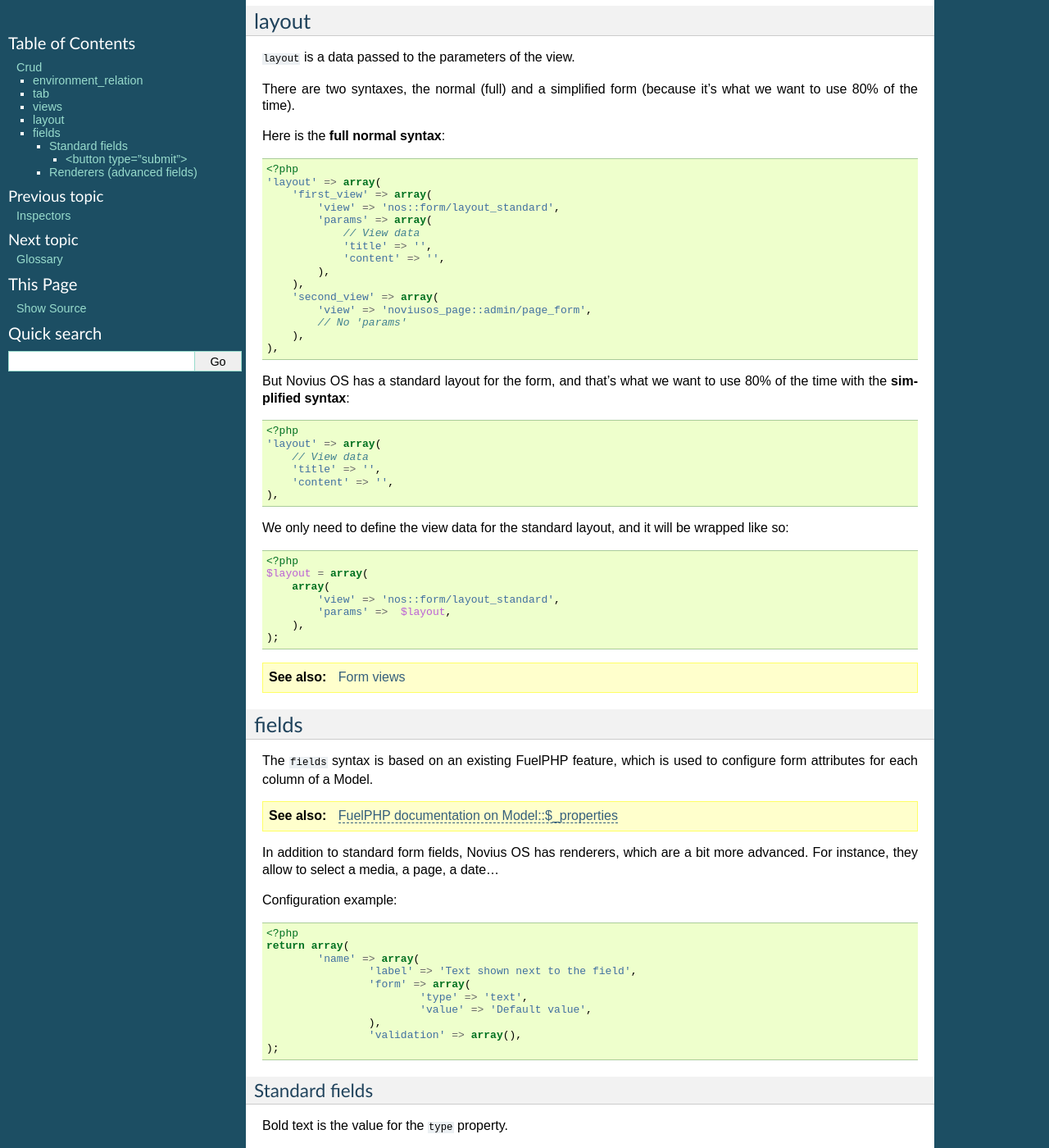
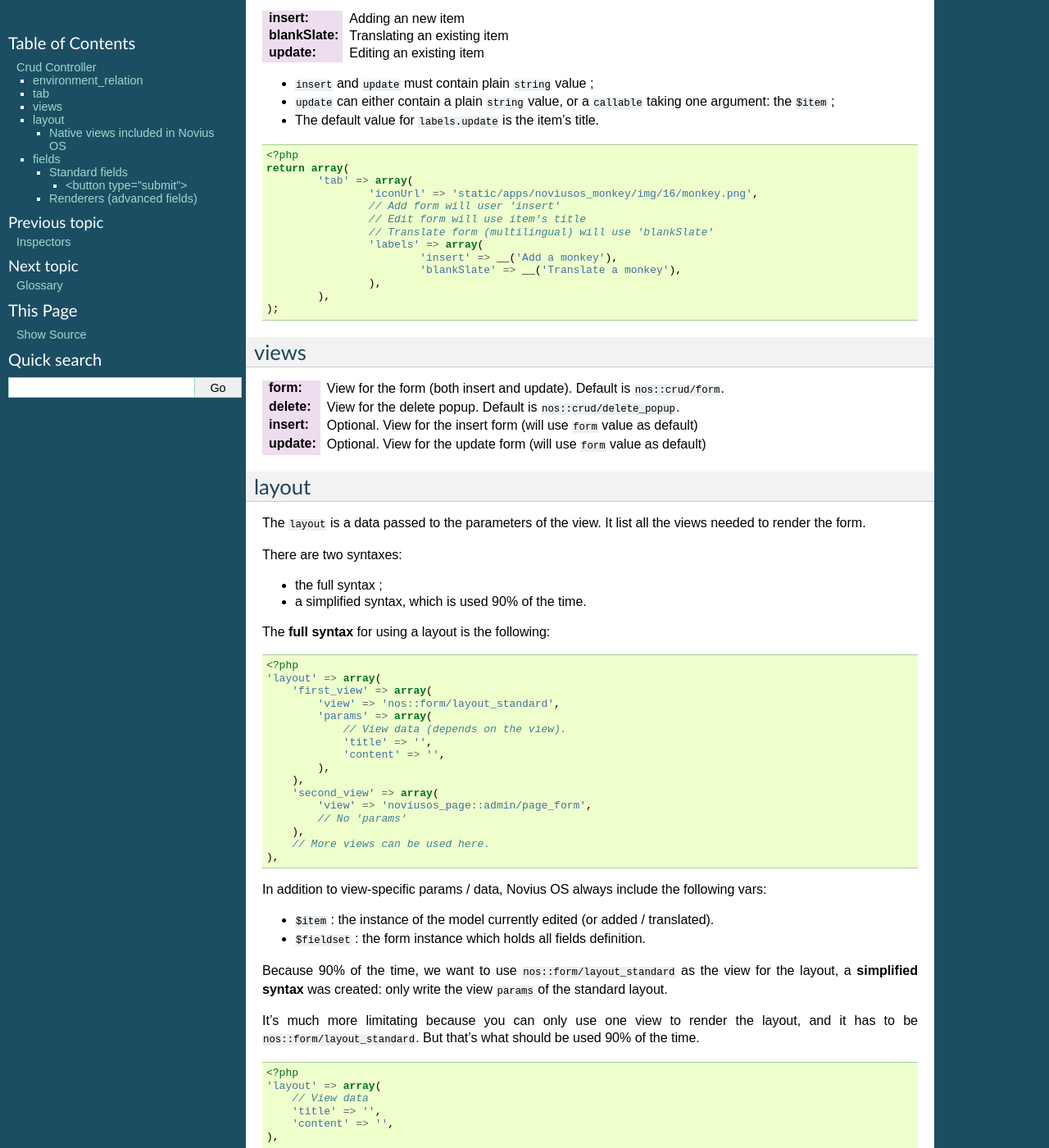
Before and after one commit to vrcAlbert/documentation-api, a Sphinx documentation site: the page built from source/php/configuration/application/crud.rst, in a window 1280 px wide and 1400 px high, scrolled down 1494 px. Shown: the whole window at 82% size. Built offline with Sphinx 7.4.7, drawn with Linux system fonts in a browser that asks for light colours; cross-references to code outside the pages are shown as plain code; some of the changed text lies outside the part shown.

Commit message:
Updating CRUD doc + refactored views to have 1 file per entry

```diff
--- a/source/php/configuration/application/crud.rst
+++ b/source/php/configuration/application/crud.rst
@@ -1,19 +1,45 @@
-Crud
-####
+Crud Controller
+###############
 
-Configuration for :php:class:`Nos\\Orm\\Model`'s appdesk.
 
-Associative array:
+The CRUD controller is in charge of generating the forms (add, edit & delete) related to an item / model and handling
+automatically the multilingual / translation problematic.
+
 
 :controller_url: Url of the CRUD controller
-:model:          Model handled by this controller
+:model:          Which model it generates the form for.
 :environment_relation: Relation name. Allows to define a children / parent relationship.
-:tab:            Tab informations, see :ref:`javascript/$/nosAction/nosTabs`
+:tab:            Tab informations (such as the icon & label), see :ref:`javascript/$/nosAction/nosTabs`
 :views:          Optional. Views locations.
-:layout:         Where fields are displayed on form. Optional if `layout_insert` and `layout_update` are defined.
+:layout:         How the form looks like and where fields are displayed inside it. Optional if `layout_insert` and `layout_update` are defined.
 :layout_insert:  Optional. Specific layout for insert. Will use ``layout`` as default value.
 :layout_update:  Optional. Specific layour for update. Will use ``layout`` as default value.
 :fields:         All fields displayed in the form.
+
+
+.. code-block:: php
+
+	<?php
+	return array(
+		'controller_url' => '',
+        'environment_relation' => null,
+		'model' => '',
+        'tab' => array(
+            'iconUrl' => '',
+            'labels' => array(
+                'update' => null,
+                'insert' => 'New item',
+                'blankSlate' => 'Translate an item',
+            ),
+        ),
+		'layout' => array(),
+		'fields' => array(),
+        'require_js' => array(),
+        'views' => array(
+            'form' => 'nos::crud/form',
+            'delete' => 'nos::crud/delete_popup',
+        ),
+	);
 
 
 environment_relation
@@ -68,10 +94,25 @@
 :blankSlate: Translating an existing item
 :update:     Editing an existing item
 
-
 - ``insert`` and ``update`` must contain plain ``string`` value ;
 - ``update`` can either contain a plain ``string`` value, or a ``callable`` taking one argument: the ``$item`` ;
 - The default value for ``labels.update`` is the item's title.
+
+.. code-block:: php
+
+	<?php
+	return array(
+		'tab' => array(
+			'iconUrl' => 'static/apps/noviusos_monkey/img/16/monkey.png',
+			// Add form will user 'insert'
+			// Edit form will use item's title
+			// Translate form (multilingual) will use 'blankSlate'
+			'labels' => array(
+				'insert' => __('Add a monkey'),
+				'blankSlate' => __('Translate a monkey'),
+			),
+		),
+	);
 
 
 views
@@ -86,12 +127,14 @@
 layout
 ******
 
-``layout`` is a data passed to the parameters of the view.
+The ``layout`` is a data passed to the parameters of the view. It list all the views needed to render the form.
 
-There are two syntaxes, the normal (full) and a simplified form (because it's what we want to use 80% of the time).
+There are two syntaxes:
 
+- the full syntax ;
+- a simplified syntax, which is used 90% of the time.
 
-Here is the **full normal syntax**:
+The **full syntax** for using a layout is the following:
 
 .. code-block:: php
 
@@ -100,7 +143,7 @@
         'first_view' => array(
             'view' => 'nos::form/layout_standard',
             'params' => array(
-                // View data
+                // View data (depends on the view).
                 'title' => '',
                 'content' => '',
             ),
@@ -109,10 +152,23 @@
             'view' => 'noviusos_page::admin/page_form',
             // No 'params'
         ),
+        // More views can be used here.
     ),
 
 
-But Novius OS has a standard layout for the form, and that's what we want to use 80% of the time with the **simplified syntax**:
+In addition to view-specific params / data, Novius OS always include the following vars:
+
+* ``$item`` : the instance of the model currently edited (or added / translated).
+* ``$fieldset`` : the form instance which holds all fields definition.
+
+
+
+Because 90% of the time, we want to use ``nos::form/layout_standard`` as the view for the layout, a
+**simplified syntax** was created: only write the view  ``params`` of the standard layout.
+
+It's much more limitating because you can only use one view to render the layout, and it has to be
+``nos::form/layout_standard``. But that's what should be used 90% of the time.
+
 
 .. code-block:: php
 
@@ -135,21 +191,65 @@
         ),
     );
 
+.. code-block:: php
 
-.. seealso:: :doc:`/php/views/form`
+	<?php
+	// The following...
+	return array(
+		'layout' => array(
+			'view_1' => array(
+				'view' => 'nos::form/layout_standard',
+				'params' => array(
+                    // View data (depends on the view).
+				),
+			),
+		),
+	);
+
+	// ... is the same as this:
+	return array(
+		'layout' => array(
+			// View params for ``nos::form/layout_standard``.
+		),
+	);
+
+
+Native views included in Novius OS
+----------------------------------
+
+- Used as **container** for other layouts / views
+
+    * :ref:`php/views/form/layout_standard`: used as a container for other views ;
+    * :ref:`php/views/form_expander`: used inside ``layout_standard.content`` in the Pages application ;
+
+- Used as **final** views:
+
+    * :ref:`php/views/form_fields`: used inside ``layout_standard.content`` in the User application ;
+    * :ref:`php/views/form_accordion`: used inside ``layout_standard.menu`` in the Pages application.
+
+
+.. seealso:: :doc:`/php/views/index
+`
 
 .. _php/configuration/application/crud/fields:
 
 fields
 ******
 
-The ``fields`` syntax is based on an existing FuelPHP feature, which is used to configure form attributes for each column of a Model.
+Contains the fields definition, including:
+
+- a label ;
+- how the field is displayed: a native HTML ``<input>`` or a custom renderer (like date picker or wysiwyg) ;
+- validation rules.
+
+The ``fields`` syntax is based on an existing FuelPHP feature, which is used to configure form attributes for each
+column of a Model.
 
 .. seealso::
 
     `FuelPHP documentation on Model::$_properties <http://docs.fuelphp.com/packages/orm/creating_models.html#propperties>`__
 
-In addition to standard form fields, Novius OS has :term:`renderers <Renderer>`, which are a bit more advanced. For
+In addition to standard form fields, Novius OS has :ref:`renderers <php/renderers>`, which are a bit more advanced. For
 instance, they allow to select a media, a page, a date...
 
 
--- a/source/php/views/index.rst
+++ b/source/php/views/index.rst
@@ -4,4 +4,7 @@
 .. toctree::
 	:maxdepth: 2
 
-	form
+	layout_standard
+	form_expander
+	form_accordion
+	form_fields
```
Also changed, not shown: source/php/views/form_accordion.rst (added, +27 -0 lines), source/php/views/form_expander.rst (added, +16 -0 lines), source/php/views/form_fields.rst (added, +16 -0 lines), source/php/views/layout_standard.rst (renamed from source/php/views/form.rst, +1 -59 lines).
